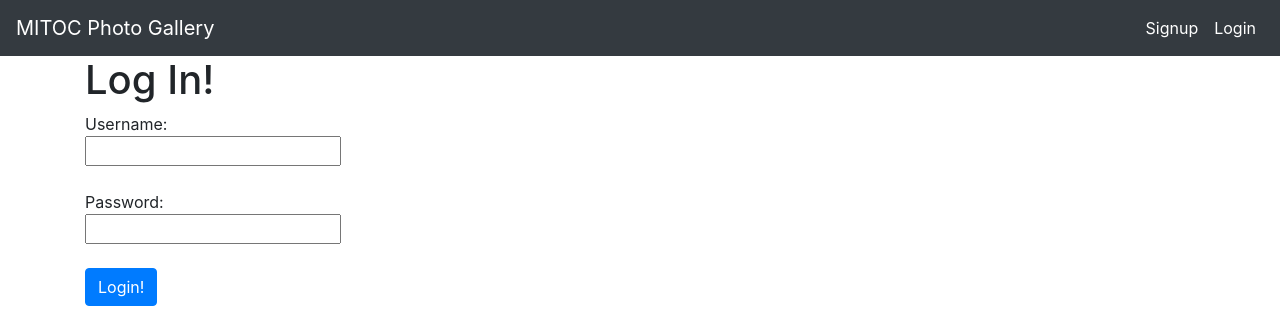
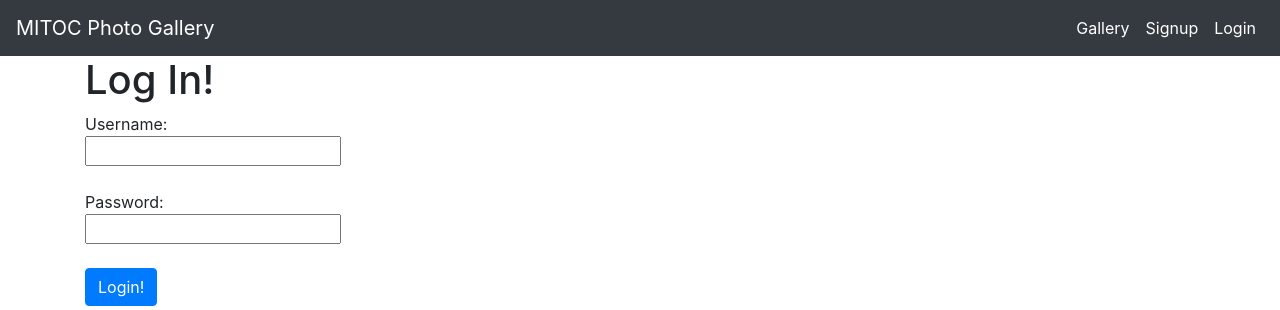
Before and after one commit to haiyanxu/mitoc-gallery, a Django app: page /accounts/login/ in a window 1280 px wide. Shown: the top 310 px of the page. Run offline with Django 3.2, Linux system fonts and the light colour scheme; parts of the project's set-up code (start-up, migrations or seed data) failed here and were passed over; some libraries are stand-ins or nearby versions.

Commit message:
Edit html page titles for sign up, login. Add "Gallery" button to navbar that takes user to gallery homepage.

```diff
--- a/accounts/templates/accounts/login.html
+++ b/accounts/templates/accounts/login.html
@@ -1,5 +1,6 @@
 {% extends 'base.html' %}
 
+{% block title %} MITOC Gallery: Log In {% endblock %}
 
 {% block content %}
 
--- a/accounts/templates/accounts/signup.html
+++ b/accounts/templates/accounts/signup.html
@@ -1,5 +1,6 @@
 {% extends 'base.html' %}
 
+{% block title %} MITOC Gallery: Sign Up {% endblock %}
 
 {% block content %}
 
--- a/imagestore/urls.py
+++ b/imagestore/urls.py
@@ -3,6 +3,8 @@ from __future__ import unicode_literals
 from django.conf.urls import url
 from .views import AlbumListView, ImageListView, UpdateImage, UpdateAlbum, \
     CreateImage, CreateAlbum, DeleteImage, DeleteAlbum, ImageView
+
+#app_name = 'imagestore'
 
 urlpatterns = [
     url(r'^$', AlbumListView.as_view(), name='index'),
--- a/templates/base.html
+++ b/templates/base.html
@@ -12,7 +12,7 @@
     <link rel="stylesheet" href="https://use.fontawesome.com/releases/v5.7.2/css/all.css" integrity="sha384-fnmOCqbTlWIlj8LyTjo7mOUStjsKC4pOpQbqyi7RrhN7udi9RwhKkMHpvLbHG9Sr" crossorigin="anonymous">
 
     {% load static %}
-    <title>{% block title %}Kitchensink{% endblock title %}</title>
+    <title>{% block title %}MITOC Photo Gallery{% endblock title %}</title>
     {% block stylesheets %}
     <link rel="stylesheet" type="text/css" href="{%  static  'imagestore.css' %}">
     {% endblock stylesheets %}
@@ -26,6 +26,9 @@
       </button>
       <div class="collapse navbar-collapse" id="navbarNav">
         <ul class="navbar-nav ml-auto">
+          <li class="nav-item active">
+            <a class="nav-link" href="{% url 'imagestore:index' %}">Gallery<span class="sr-only">(current)</span></a>
+          </li>
           {% if user.is_authenticated %}
             <li class="nav-item active">
               <a class="nav-link" href="#" onClick="document.getElementById('logout').submit()">Logout<span class="sr-only">(current)</span></a></li>
```
